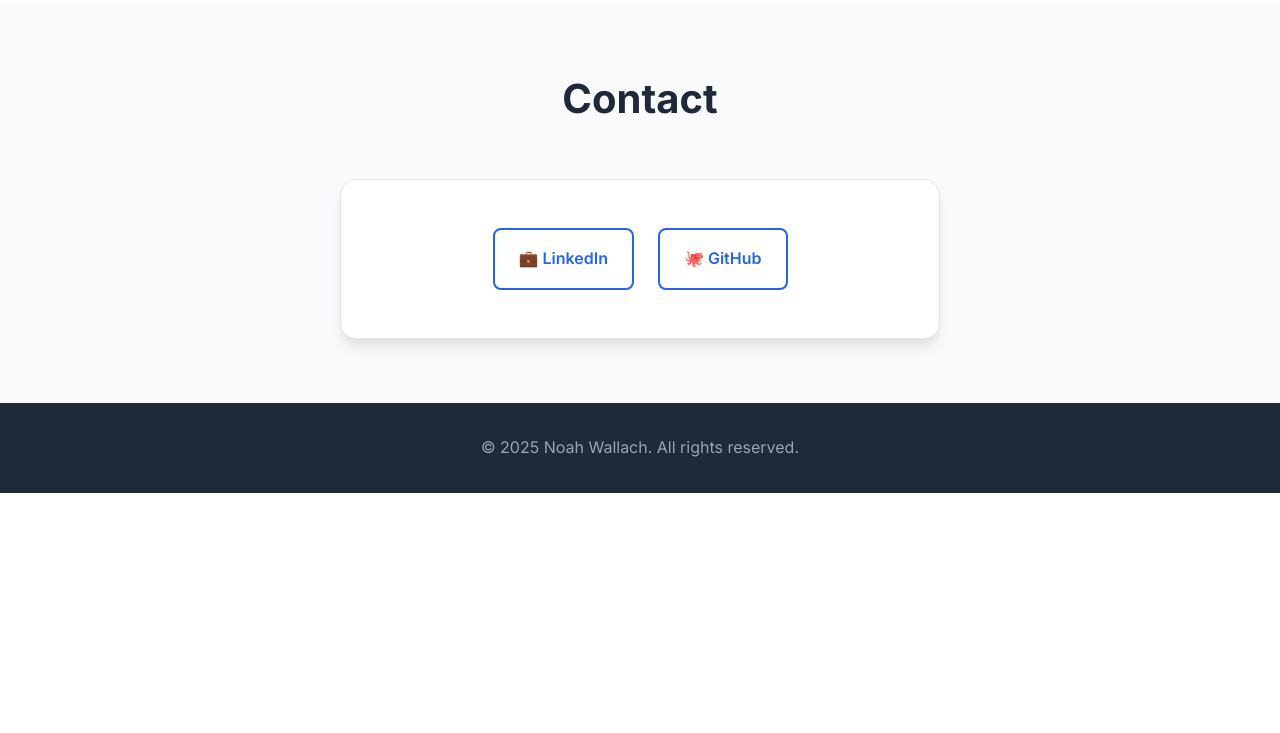
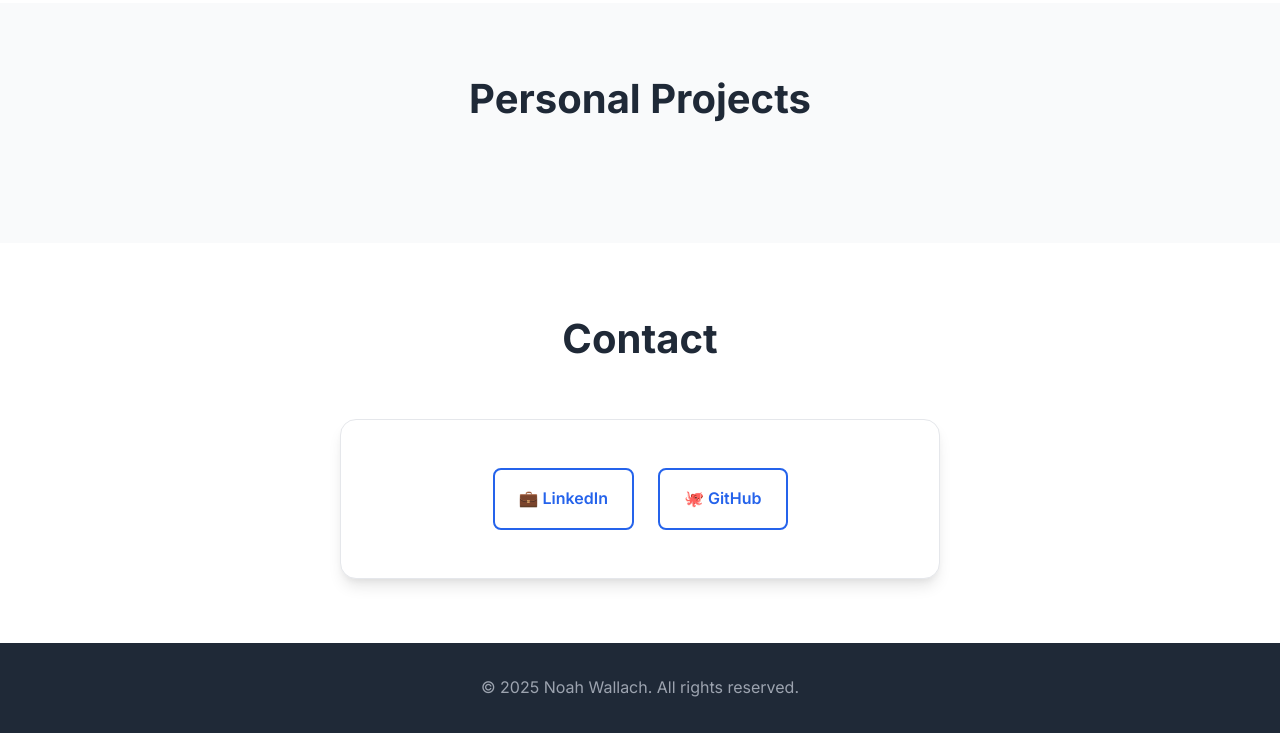
Before and after one commit to noahwallach/noahwallach.github.io, a plain HTML site: page index.html in a window 1280 px wide. Shown: the part 2123-2856 px from the top of the page. Before the commit the page ends 2616 px from the top, so only its background shows below. Drawn offline with Linux system fonts and the light colour scheme.

Commit message:
adding personal projects

```diff
--- a/index.html
+++ b/index.html
@@ -918,12 +918,23 @@
                 </p>
             </div>
             <div class="projects-grid">
-
-
             </div>
         </div>
     </section>
 
+        <!-- Personal Projects Section -->
+    <section id="personal-projects" class="section">
+        <div class="container">
+            <div class="section-header">
+                <h2 class="section-title">Personal Projects</h2>
+                <p class="section-subtitle">
+
+                </p>
+            </div>
+            <div class="projects-grid">
+            </div>
+        </div>
+    </section>
 
 
     <!-- Contact Section -->
```
